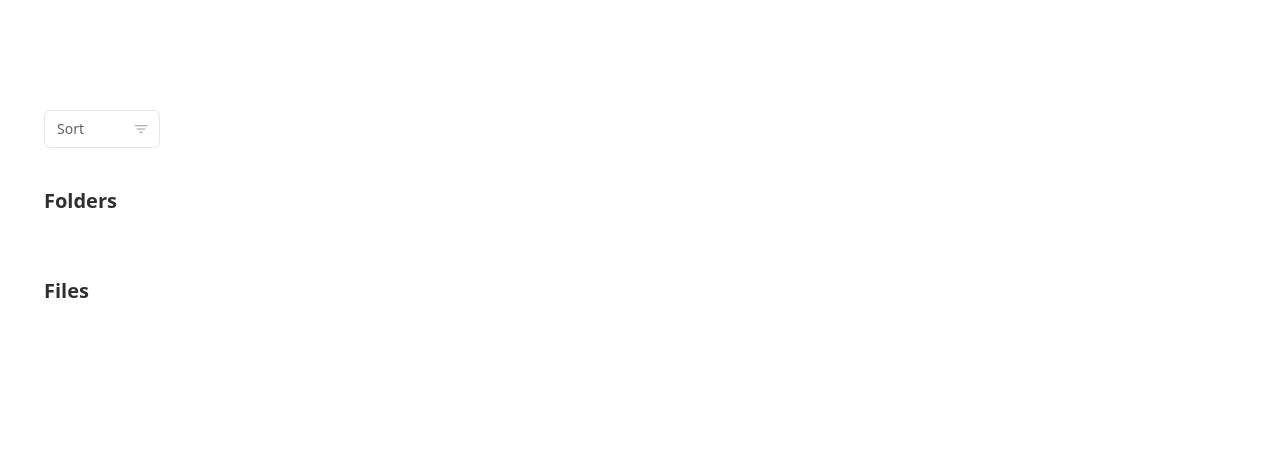
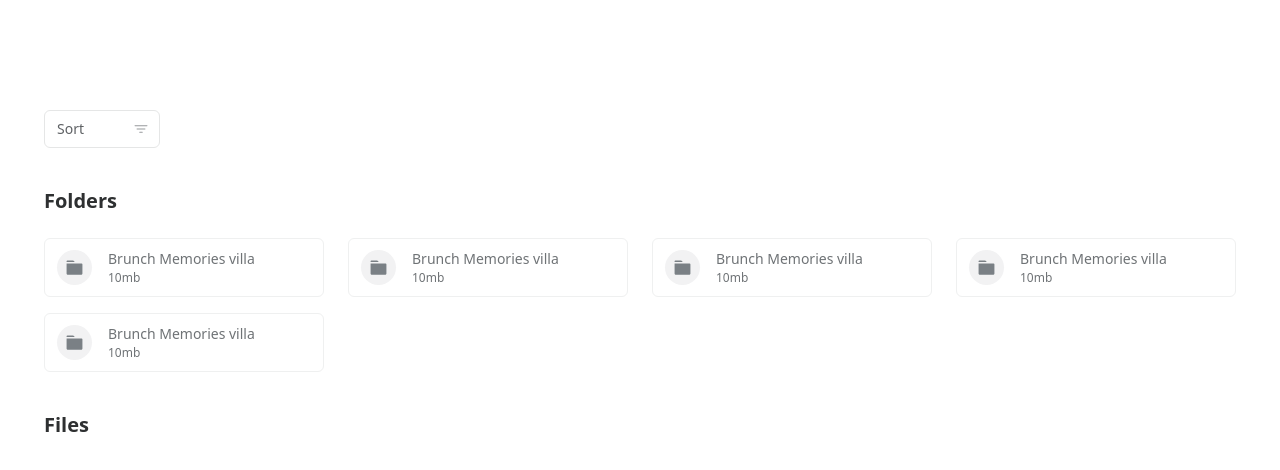
Before and after one commit to michaelhpet/web-drive, a React (Vite) app: page / in a window 1280 px wide. Shown: the top 470 px of the page. Built offline with nearby package versions, Linux system fonts and the light colour scheme; a web font is replaced by a local one.

Commit message:
feat: create folder card UI

```diff
--- a/src/App.module.css
+++ b/src/App.module.css
@@ -18,7 +18,9 @@
 
 .folders ul,
 .files ul {
+  width: 100%;
   display: grid;
-  grid-template-columns: repeat(auto-fill, minmax(288px, 1fr));
-  gap: 24px;
+  grid-template-columns: repeat(auto-fill, minmax(250px, 1fr));
+  row-gap: 16px;
+  column-gap: 24px;
 }
--- a/src/App.tsx
+++ b/src/App.tsx
@@ -1,4 +1,5 @@
 import classes from "./App.module.css";
+import FolderCard from "./components/FolderCard";
 import Layout from "./components/Layout";
 
 export default function App() {
@@ -6,7 +7,13 @@ export default function App() {
     <Layout>
       <section className={classes.folders}>
         <h4>Folders</h4>
-        <ul></ul>
+        <ul>
+          <FolderCard />
+          <FolderCard />
+          <FolderCard />
+          <FolderCard />
+          <FolderCard />
+        </ul>
       </section>
 
       <section className={classes.files}>
--- a/src/components/Folder/index.tsx
+++ /dev/null
@@ -1,3 +0,0 @@
-export default function Folder() {
-  return <figure></figure>;
-}
--- /dev/null
+++ b/src/components/FolderCard/Folder.module.css
@@ -0,0 +1,40 @@
+.folder {
+  display: flex;
+  align-items: center;
+  gap: 16px;
+  padding: 10px 12px;
+  border-radius: 6px;
+  border: 0.7px solid #eff0f0;
+  cursor: pointer;
+}
+
+.folder figure {
+  width: 35px;
+  height: 35px;
+  flex-shrink: 0;
+  display: flex;
+  align-items: center;
+  justify-content: center;
+  background: #f2f2f3;
+  border-radius: 50%;
+}
+
+.folder article {
+  display: flex;
+  flex-direction: column;
+  align-items: flex-start;
+  gap: 1px;
+}
+
+.folder article p {
+  font-style: normal;
+  font-size: 12px;
+  font-weight: 400;
+  line-height: normal;
+  color: #6f7376;
+}
+
+.folder article p:first-child {
+  font-size: 14px;
+  font-weight: 500;
+}
--- /dev/null
+++ b/src/components/FolderCard/index.tsx
@@ -0,0 +1,17 @@
+import classes from "./Folder.module.css";
+import FolderIcon from "../../icons/FolderIcon";
+
+export default function FolderCard() {
+  return (
+    <li className={classes.folder}>
+      <figure>
+        <FolderIcon />
+      </figure>
+
+      <article>
+        <p>Brunch Memories villa</p>
+        <p>10mb</p>
+      </article>
+    </li>
+  );
+}
--- /dev/null
+++ b/src/icons/FolderIcon.tsx
@@ -0,0 +1,16 @@
+export default function FolderIcon() {
+  return (
+    <svg
+      width="19"
+      height="19"
+      viewBox="0 0 19 19"
+      fill="none"
+      xmlns="http://www.w3.org/2000/svg"
+    >
+      <path
+        d="M17.4166 6.33333V15.8333C17.4166 16.2706 17.0622 16.625 16.6249 16.625H2.37492C1.9377 16.625 1.58325 16.2706 1.58325 15.8333V5.54167H16.6249C17.0622 5.54167 17.4166 5.89611 17.4166 6.33333ZM9.82783 3.95833H1.58325V3.16667C1.58325 2.72945 1.9377 2.375 2.37492 2.375H8.24449L9.82783 3.95833Z"
+        fill="#7A8085"
+      />
+    </svg>
+  );
+}
```
Also changed, not shown: src/components/Folder/Folder.module.css (deleted).
